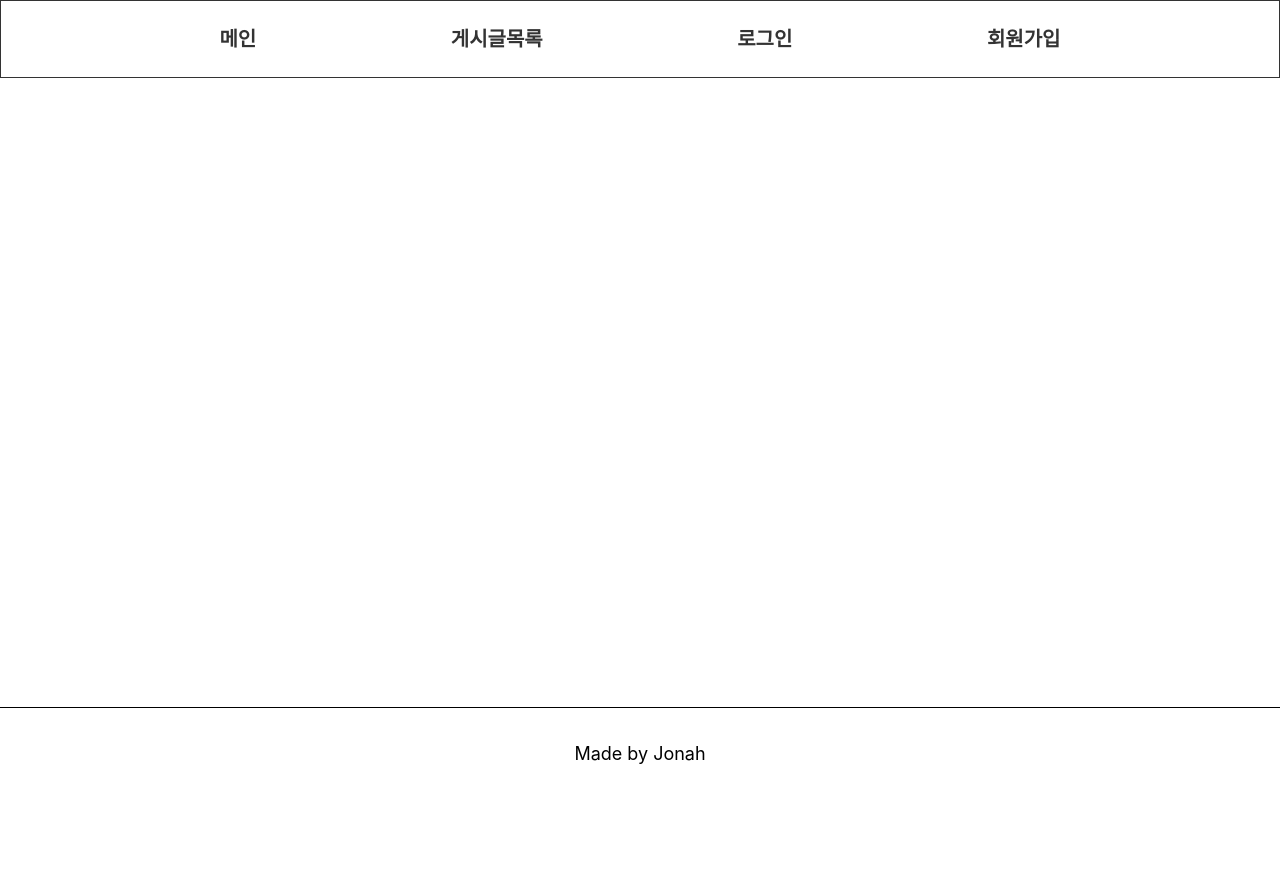
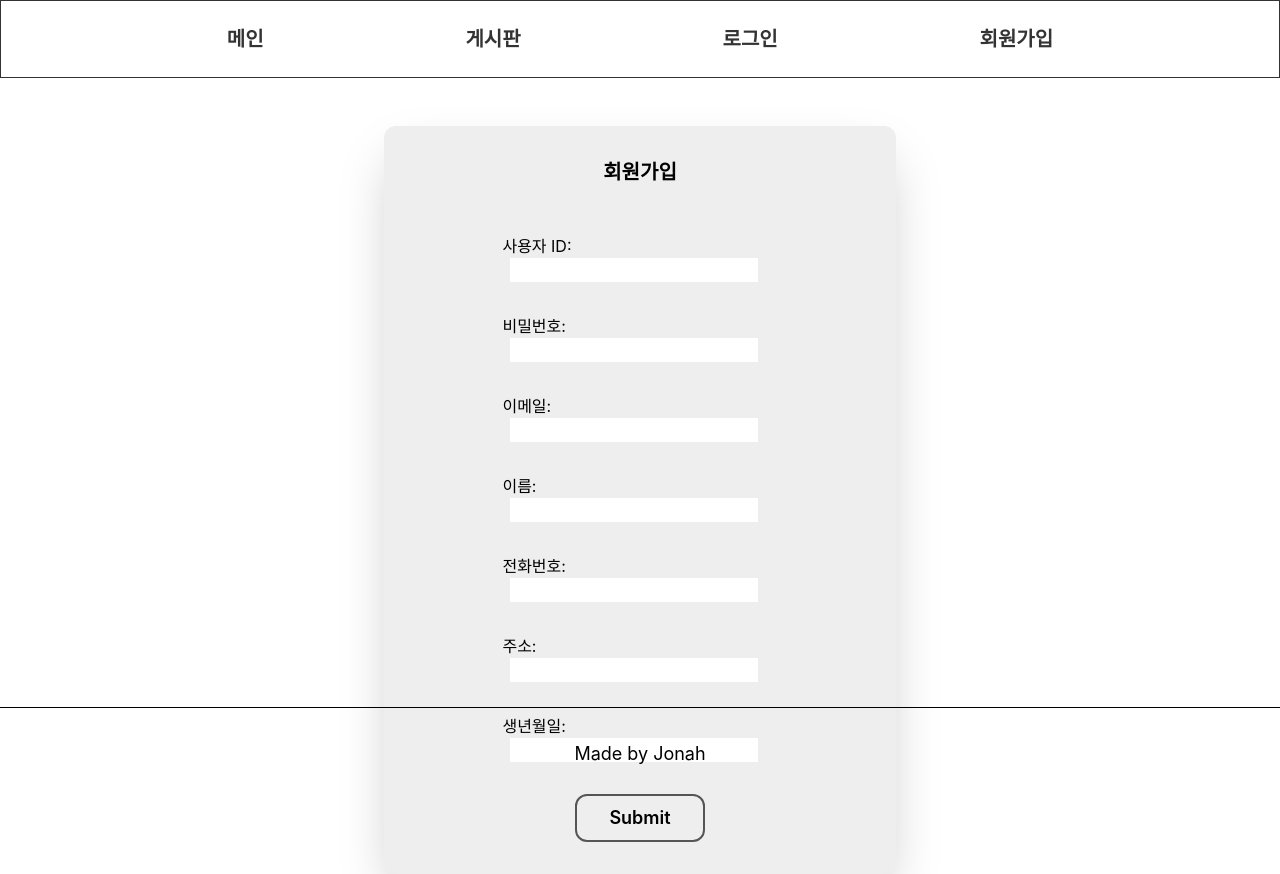
Before and after one commit to aredra/NFA-next, a Next.js app: page /user/join in a window 1280 px wide. Before the commit the page ends 800 px from the top, so only its background shows below. Built offline with nearby package versions, Linux system fonts and the light colour scheme.

Commit message:
feat: Add login, join, board-list page

```diff
--- a/pages/board/board-list.js
+++ b/pages/board/board-list.js
@@ -1,12 +1,67 @@
 import Head from "next/head";
 
 export default function Board() {
+  const response = [
+    // {
+    //   id: 1,
+    //   moveNfa: "양평소방서",
+    //   reportDate: "2020-05-01",
+    //   moveDate: "2020-05-01",
+    //   moveTime: "10:00",
+    //   distance: 1.5,
+    //   arrivalDate: "2020-05-01",
+    //   arrivalTime: "10:10",
+    //   returnDate: "2020-05-01",
+    //   returnTime: "10:20",
+    //   patientGender: "남",
+    //   patientAge: "20",
+    //   accidentCity: "냠양주시",
+    // },
+  ];
   return (
     <>
       <Head>
         <title>게시판</title>
       </Head>
-      <p>게시글이 없습니다.</p>
+      <section className="w-4/5 pb-4 rounded-xl shadow-2xl flex flex-col justify-center items-center bg-[#eee]">
+        {response && response.length ? (
+          <>
+            <h2 className="m-8 text-xl font-semibold">
+              2018년도 소방청 구급활동현황
+            </h2>
+            <table className="w-5/6 table-auto border-collapse border">
+              <thead>
+                <tr>
+                  <th className="p-2 border">Song</th>
+                  <th className="p-2 border">Artist</th>
+                  <th className="p-2 border">Year</th>
+                </tr>
+              </thead>
+              <tbody>
+                <tr>
+                  <td className="p-2 border">
+                    The Sliding Mr. Bones (Next Stop, Pottersville)
+                  </td>
+                  <td className="p-2 border">Malcolm Lockyer</td>
+                  <td className="p-2 border">1961</td>
+                </tr>
+                <tr>
+                  <td className="p-2 border">Witchy Woman</td>
+                  <td className="p-2 border">The Eagles</td>
+                  <td className="p-2 border">1972</td>
+                </tr>
+                <tr>
+                  <td className="p-2 border">Shining Star</td>
+                  <td className="p-2 border">Earth, Wind, and Fire</td>
+                  <td className="p-2 border">1975</td>
+                </tr>
+              </tbody>
+            </table>
+          </>
+        ) : (
+          <p className="m-8 text-xl font-semibold">게시글이 없습니다.</p>
+        )}
+      </section>
     </>
   );
 }
--- a/pages/common/Layout.js
+++ b/pages/common/Layout.js
@@ -4,7 +4,7 @@ export default function Layout({ children }) {
   return (
     <>
       <Nav />
-      <main className="w-full min-h-screen flex justify-center items-center">
+      <main className="w-full mt-12 flex justify-center items-center">
         {children}
       </main>
       <Footer />
--- a/pages/common/Nav.js
+++ b/pages/common/Nav.js
@@ -2,13 +2,13 @@ import Link from "next/link";
 
 export default function Nav() {
   return (
-    <nav className="fixed top-0 left-0 h-1/10 container min-w-full text-[#333] border">
+    <nav className="top-0 left-0 container min-w-full text-[#333] border">
       <ul className="p-6 flex justify-evenly font-mono text-xl font-bold">
         <li className="">
           <Link href="/">메인</Link>
         </li>
         <li className="">
-          <Link href="/board/board-list">게시글목록</Link>
+          <Link href="/board/board-list">게시판</Link>
         </li>
         <li className="">
           <Link href="/user/login">로그인</Link>
--- a/pages/user/join.js
+++ b/pages/user/join.js
@@ -1,11 +1,117 @@
+import { useState } from "react";
 import Head from "next/head";
 
 export default function Join() {
+  const [userInfo, setUserInfo] = useState({});
+
+  const handleChange = (e) => {
+    const { name, value } = e.target;
+    console.log(name, value, userInfo);
+
+    setUserInfo({ ...userInfo, [name]: value });
+  };
+
+  const handleSubmit = (e) => {
+    e.preventDefault();
+    alert("회원가입 요청!");
+  };
+
   return (
     <>
       <Head>
         <title>회원가입</title>
       </Head>
+      <section className="w-2/5 pb-4 rounded-xl shadow-2xl flex flex-col justify-center items-center bg-[#eee]">
+        <h2 className="m-8 text-xl font-semibold">회원가입</h2>
+        <form
+          onSubmit={handleSubmit}
+          className="w-3/5 flex flex-col justify-evenly items-center"
+        >
+          <div className="m-4">
+            <label htmlFor="id">사용자 ID: </label>
+            <input
+              className="ml-2"
+              type="text"
+              id="id"
+              name="id"
+              value={userInfo.userId}
+              onChange={handleChange}
+            />
+          </div>
+          <div className="m-4">
+            <label htmlFor="password">비밀번호: </label>
+            <input
+              className="ml-2"
+              type="password"
+              id="password"
+              name="password"
+              value={userInfo.password}
+              onChange={handleChange}
+            />
+          </div>
+          <div className="m-4">
+            <label htmlFor="email">이메일: </label>
+            <input
+              className="ml-2"
+              type="text"
+              id="email"
+              name="email"
+              value={userInfo.email}
+              onChange={handleChange}
+            />
+          </div>
+          <div className="m-4">
+            <label htmlFor="userName">이름: </label>
+            <input
+              className="ml-2"
+              type="text"
+              id="userName"
+              name="userName"
+              value={userInfo.userName}
+              onChange={handleChange}
+            />
+          </div>
+          <div className="m-4">
+            <label htmlFor="phone">전화번호: </label>
+            <input
+              className="ml-2"
+              type="text"
+              id="phone"
+              name="phone"
+              value={userInfo.phone}
+              onChange={handleChange}
+            />
+          </div>
+          <div className="m-4">
+            <label htmlFor="address">주소: </label>
+            <input
+              className="ml-2"
+              type="text"
+              id="address"
+              name="address"
+              value={userInfo.address}
+              onChange={handleChange}
+            />
+          </div>
+          <div className="m-4">
+            <label htmlFor="birth">생년월일: </label>
+            <input
+              className="ml-2"
+              type="text"
+              id="birth"
+              name="birth"
+              value={userInfo.birth}
+              onChange={handleChange}
+            />
+          </div>
+          <button
+            className="m-4 py-2 px-8 text-lg font-semibold border-solid border-2 border-[#555] rounded-xl hover:bg-[#555] hover:text-[#eee]"
+            type="submit"
+          >
+            Submit
+          </button>
+        </form>
+      </section>
     </>
   );
 }
--- a/pages/user/login.js
+++ b/pages/user/login.js
@@ -1,11 +1,60 @@
+import { useState } from "react";
 import Head from "next/head";
 
 export default function Login() {
+  const [userInfo, setUserInfo] = useState({});
+
+  const handleChange = (e) => {
+    const { name, value } = e.target;
+    setUserInfo({ ...userInfo, [name]: value });
+  };
+
+  const handleSubmit = (e) => {
+    e.preventDefault();
+    alert("로그인 요청!");
+  };
+
   return (
     <>
       <Head>
         <title>로그인</title>
       </Head>
+      <section className="w-2/5 pb-4 rounded-xl shadow-2xl flex flex-col justify-center items-center bg-[#eee]">
+        <h2 className="m-8 text-xl font-semibold">로그인</h2>
+        <form
+          className="w-3/5 flex flex-col justify-evenly items-center"
+          onSubmit={handleSubmit}
+        >
+          <div className="m-4">
+            <label htmlFor="id">사용자 ID: </label>
+            <input
+              className="ml-2"
+              type="text"
+              id="id"
+              name="id"
+              value={userInfo.userId}
+              onChange={handleChange}
+            />
+          </div>
+          <div className="m-4">
+            <label htmlFor="password">비밀번호: </label>
+            <input
+              className="ml-2"
+              type="password"
+              id="password"
+              name="password"
+              value={userInfo.password}
+              onChange={handleChange}
+            />
+          </div>
+          <button
+            className="m-4 py-2 px-8 text-lg font-semibold border-solid border-2 border-[#555] rounded-xl hover:bg-[#555] hover:text-[#eee]"
+            type="submit"
+          >
+            접속
+          </button>
+        </form>
+      </section>
     </>
   );
 }
```
Also changed, not shown: .eslintrc.json, 1 other file (tests, documents, lock files or other folders).
